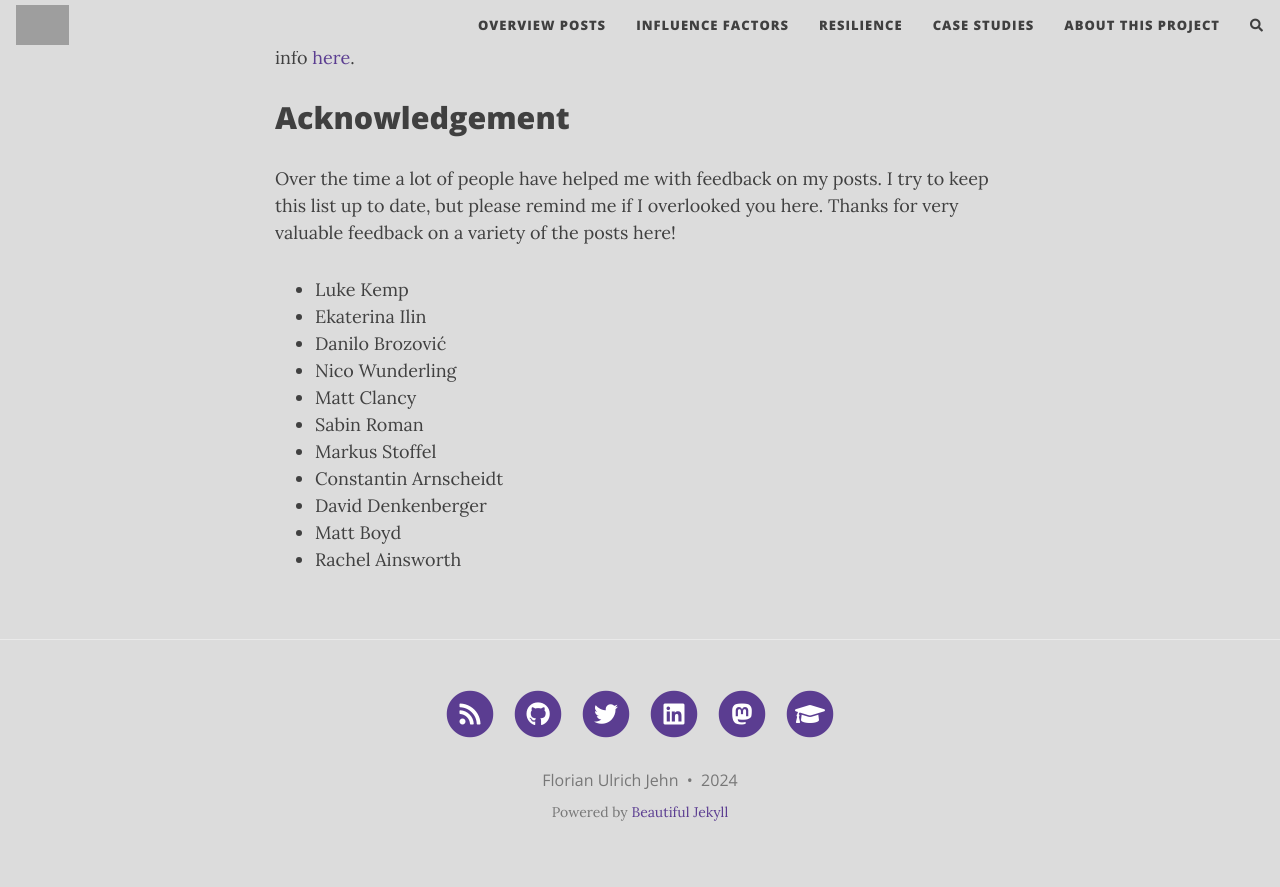
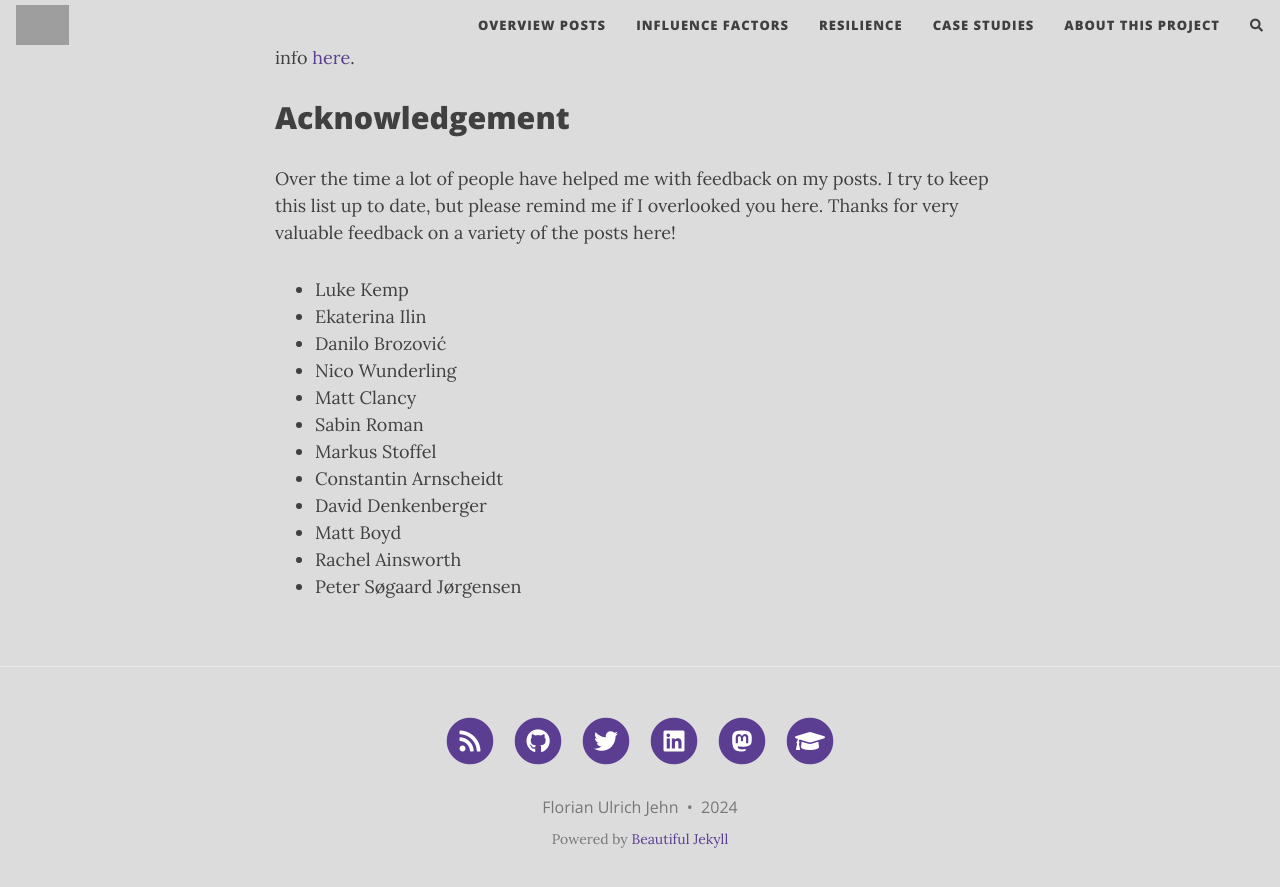
Before and after one commit to florianjehn/Societal_Collapse, a Jekyll site: the page built from aboutme.md, in a window 1280 px wide and 900 px high, scrolled down 1103 px. Shown: the top 887 px of the window. Built offline with Jekyll 4.4.1, drawn with Linux system fonts in a browser that asks for light colours; nearby versions of some CDN libraries; comment, search, counter and statistics services are not loaded; grey boxes are pictures that could not be loaded.

Commit message:
Update aboutme.md

```diff
--- a/aboutme.md
+++ b/aboutme.md
@@ -30,3 +30,4 @@ Thanks for very valuable feedback on a variety of the posts here!
 * David Denkenberger
 * Matt Boyd
 * Rachel Ainsworth
+* Peter Søgaard Jørgensen
```
